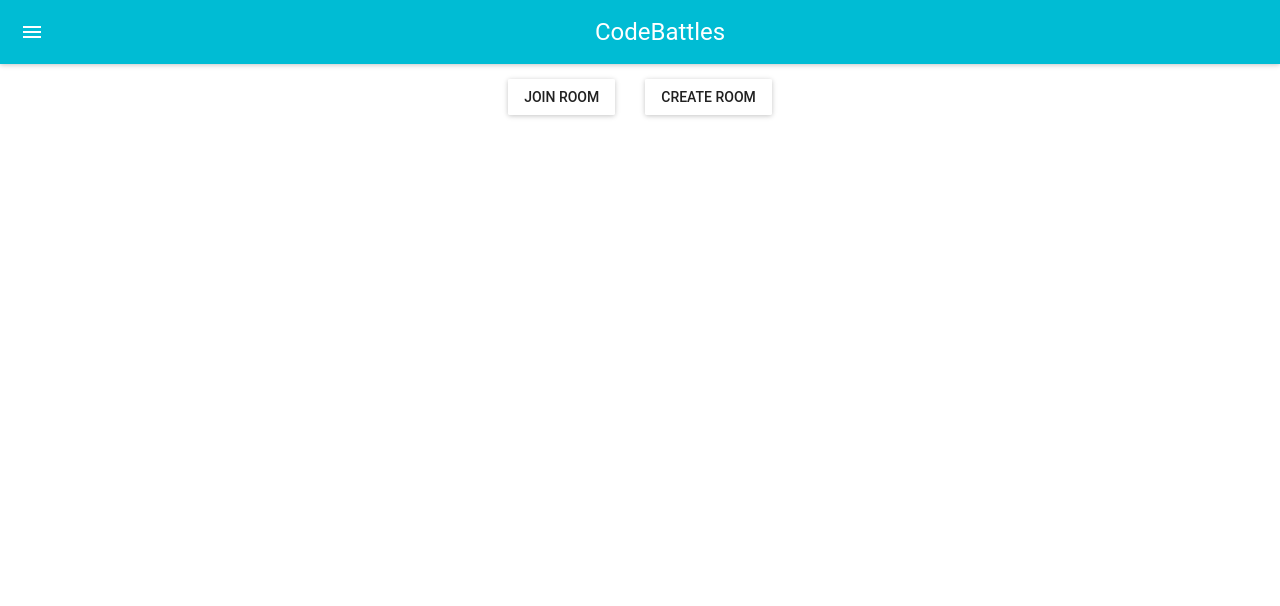
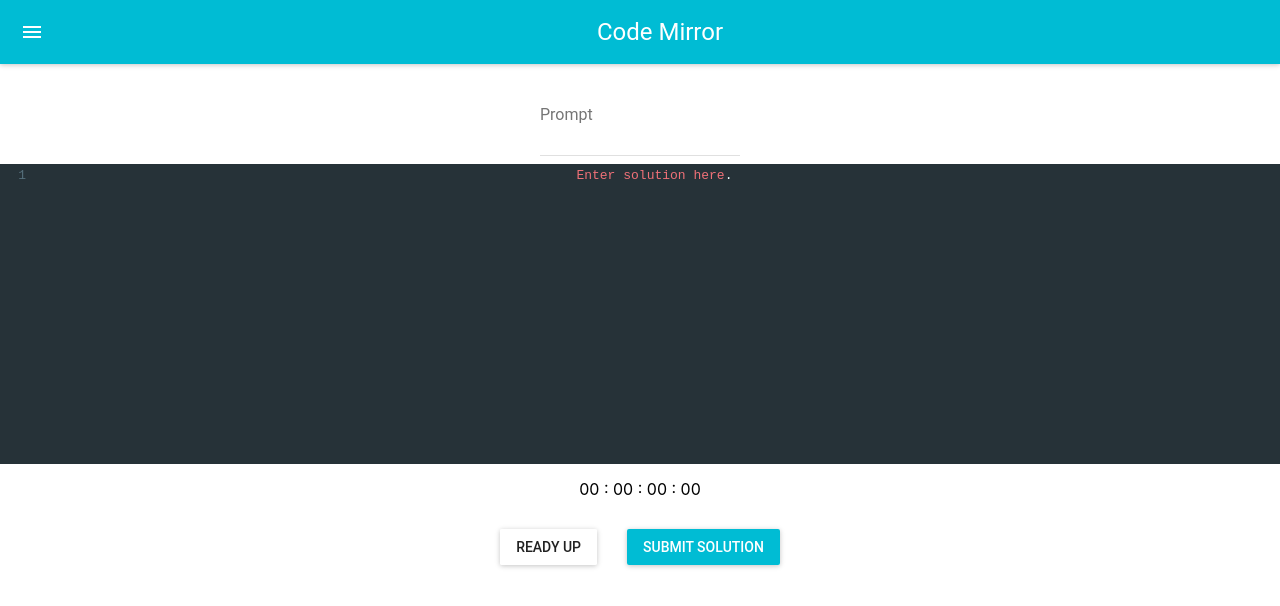
Before and after one commit to tommyli3318/CodeBattles, a React (Create React App) app in the folder frontend/: page / in a window 1280 px wide. Shown: the top 606 px of the page. Built offline with nearby package versions, Linux system fonts and the light colour scheme.

Commit message:
Revert "Welcome, Create, Join Room Pages"
This reverts commit 47a5e5df26537d2e00832ee26dcdbf2ac53b7e23.

```diff
--- a/frontend/src/App.js
+++ b/frontend/src/App.js
@@ -1,6 +1,6 @@
 import React, { Component } from 'react';
 import './App.css';
-import CodingPage from './components/WelcomePage'
+import CodingPage from './components/CodingPage'
 
 class App extends Component {
   render() {
--- a/frontend/src/components/WelcomePage.js
+++ /dev/null
@@ -1,51 +0,0 @@
-import React, { Component } from 'react'
-import MuiThemeProvider from 'material-ui/styles/MuiThemeProvider'
-import AppBar from 'material-ui/AppBar'
-import RaisedButton from 'material-ui/RaisedButton'
-import logo from './test-logo.jpg'
-
-//Text Editor
-import {UnControlled as CodeMirror} from 'react-codemirror2'
-import 'codemirror/lib/codemirror.css';
-import 'codemirror/theme/material.css';
-
-import axios from 'axios';
-
-import StopWatch from './StopWatch'
-
-export class WelcomePage extends Component {
-
-    render() {
-
-        return (
-            <MuiThemeProvider>
-                <React.Fragment>
-                    <AppBar title = 'CodeBattles'></AppBar>
-                    <RaisedButton
-                        label = 'Join Room'
-                        primary = {false}
-                        style = {styles.button}
-                        onClick = {this.continue}
-                    ></RaisedButton>
-                    <RaisedButton
-                        label = 'Create Room'
-                        primary = {false}
-                        style = {styles.button}
-                        onClick = {this.continue}
-                    ></RaisedButton>
-                </React.Fragment>
-            </MuiThemeProvider>
-        )
-
-    }
-}
-
-const styles = {
-    button: {
-        color: 'black',
-        margin: 15
-    }
-}
-
-
-export default WelcomePage
```
Also changed, not shown: frontend/src/components/JoinGame.js (deleted, +0 -10 lines), frontend/src/components/CreateRoom.js (deleted), frontend/src/components/test-logo.jpg (deleted).
